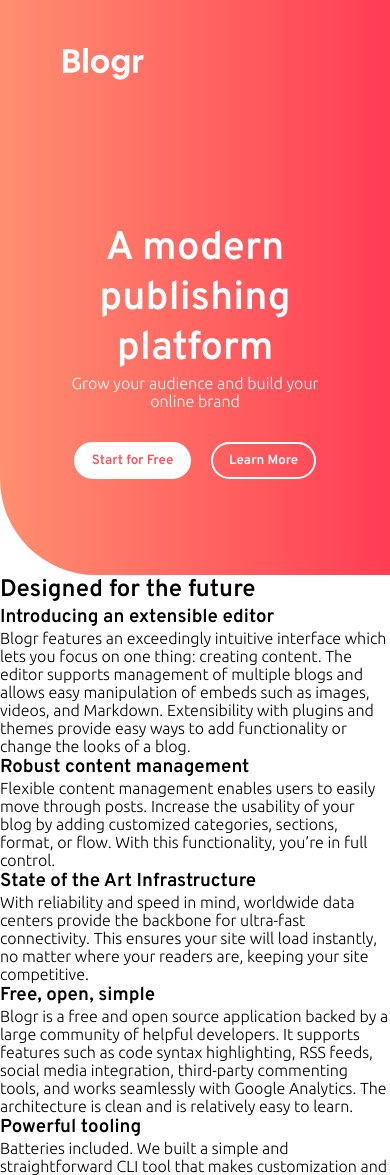
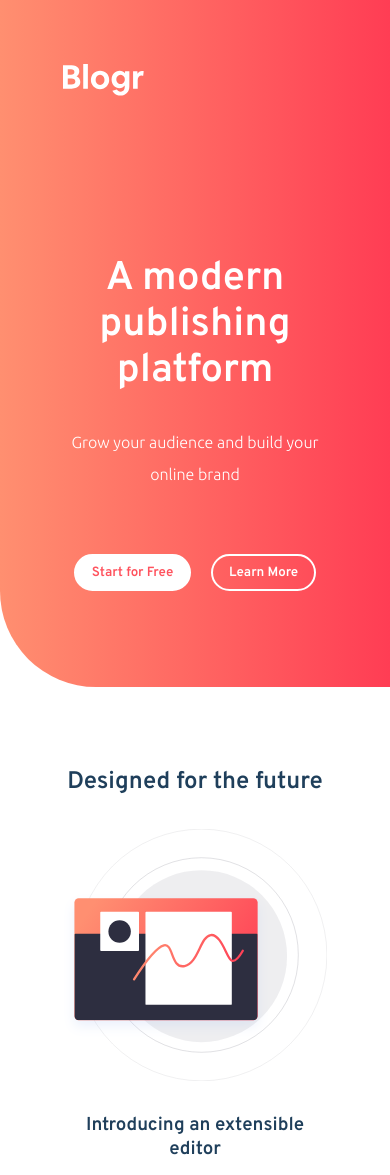
Before and after one commit to everettblakley/blogr-landing-page, a plain HTML site: page index.html in a window 390 px wide. Shown: the top 1175 px of the page. Drawn offline with Linux system fonts and the light colour scheme.

Commit message:
Getting the sections layed out

```diff
--- a/index.html
+++ b/index.html
@@ -70,25 +70,40 @@
 
     <section>
       <h2>Designed for the future</h2>
+      <div class="split">
+        <img
+          class="img-lg"
+          src="images/illustration-editor-desktop.svg"
+          alt="editor (desktop)"
+        />
+        <img
+          src="images/illustration-editor-mobile.svg"
+          alt=""
+          class="img-sm"
+        />
+        <div>
           <h3>Introducing an extensible editor</h3>
           <p>
-        Blogr features an exceedingly intuitive interface which lets you focus
-        on one thing: creating content. The editor supports management of
-        multiple blogs and allows easy manipulation of embeds such as images,
-        videos, and Markdown. Extensibility with plugins and themes provide easy
-        ways to add functionality or change the looks of a blog.
+            Blogr features an exceedingly intuitive interface which lets you
+            focus on one thing: creating content. The editor supports management
+            of multiple blogs and allows easy manipulation of embeds such as
+            images, videos, and Markdown. Extensibility with plugins and themes
+            provide easy ways to add functionality or change the looks of a
+            blog.
           </p>
           <h3>Robust content management</h3>
           <p>
-        Flexible content management enables users to easily move through posts.
-        Increase the usability of your blog by adding customized categories,
-        sections, format, or flow. With this functionality, you’re in full
-        control.
+            Flexible content management enables users to easily move through
+            posts. Increase the usability of your blog by adding customized
+            categories, sections, format, or flow. With this functionality,
+            you’re in full control.
           </p>
+        </div>
+      </div>
     </section>
 
     <section>
-      <h3>State of the Art Infrastructure</h3>
+      <h1>State of the Art Infrastructure</h1>
       <p>
         With reliability and speed in mind, worldwide data centers provide the
         backbone for ultra-fast connectivity. This ensures your site will load
@@ -114,6 +129,8 @@
       </p>
     </section>
     <footer>
+      <img class="brand" src="images/logo.svg" alt="" />
+
       <ul>
         <li>Product</li>
         <ul>
@@ -138,7 +155,7 @@
         </ul>
       </ul>
 
-      <div class="attribution">
+      <small>
         Challenge by
         <a href="https://www.frontendmentor.io?ref=challenge" target="_blank"
           >Frontend Mentor</a
@@ -146,7 +163,7 @@
         <a href="https://everettblakley.ca" target="_blank" rel="noreferrer"
           >Everett Blakley</a
         >.
-      </div>
+      </small>
     </footer>
   </body>
 </html>
--- a/style.css
+++ b/style.css
@@ -3,6 +3,8 @@
 :root {
   --sm: 375px;
   --lg: 1440px;
+
+  --corner-radius: 6rem;
 
   --red-200: hsl(355, 100%, 74%);
   --red-400: hsl(356, 100%, 66%);
@@ -18,6 +20,7 @@ html {
   font-size: 16px;
   font-family: Ubuntu, sans-serif;
   font-weight: 300;
+  color: var(--gray-600);
 }
 
 *,
@@ -48,6 +51,7 @@ ul {
 img {
   max-width: 100%;
   height: auto;
+  margin: 2rem 0;
 }
 
 h1,
@@ -55,43 +59,101 @@ h2,
 h3 {
   font-family: Overpass, sans-serif;
   font-weight: 600;
+  color: var(--blue-700);
+  margin-bottom: 0.5rem;
 }
 
 h1 {
   font-size: 2.5rem;
-  line-height: 125%;
+  line-height: 115%;
+  color: var(--white);
 }
 
-.container {
+h3 {
+  font-size: 1.5rem;
+}
+
+p {
+  line-height: 200%;
+  margin: 1.5rem 0 2rem 0;
+}
+
+header {
+  border-bottom-left-radius: var(--corner-radius);
+  background: rgb(255, 143, 112);
+  background: linear-gradient(
+    90deg,
+    rgba(255, 143, 112, 1) 0%,
+    rgba(255, 61, 84, 1) 100%
+  );
+}
+
+.container,
+section {
   max-width: 100%;
   margin: 0 auto;
-  padding: 0 1.5rem;
+  padding-left: 1.5rem;
+  padding-right: 1.5rem;
+}
+
+section,
+footer {
+  text-align: center;
+}
+
+section:nth-of-type(odd) {
+  padding: 5rem 1.5rem 3rem 1.5rem;
+}
+
+section:nth-of-type(even) {
+  background: var(--blue-700);
+  border-radius: 0 var(--corner-radius);
+  color: var(--gray-400);
+  padding: 5rem 1.5rem 3.5rem 1.5rem;
+}
+
+.img-sm {
+  display: block;
+}
+
+.img-lg {
+  display: none;
 }
 
 @media only screen and (min-width: 375px) {
-  .container {
+  h3 {
+    font-size: 1.17rem;
+  }
+
+  .container,
+  section {
     max-width: 80%;
   }
 
   nav > .mobile-menu {
     display: none;
   }
+
+  .img-sm {
+    display: none;
+  }
+
+  .img-lg {
+    display: block;
+  }
 }
 
 @media only screen and (min-width: 1440px) {
-  .container {
+  .container,
+  section {
     max-width: 50%;
   }
-}
-
-header {
-  border-bottom-left-radius: 6rem;
 }
 
 nav {
   display: flex;
   align-items: center;
-  padding: 3rem 0;
+  padding: 2rem 0;
 }
 
 .brand {
@@ -123,24 +185,6 @@ nav .mobile-menu {
 
 .bg-gray-800 {
   background-color: var(--gray-800);
-}
-
-.bg-blue-gradient {
-  background: rgb(63, 65, 100);
-  background: linear-gradient(
-    315deg,
-    rgba(63, 65, 100, 1) 0%,
-    rgba(44, 45, 63, 1) 100%
-  );
-}
-
-.bg-red-gradient {
-  background: rgb(255, 143, 112);
-  background: linear-gradient(
-    90deg,
-    rgba(255, 143, 112, 1) 0%,
-    rgba(255, 61, 84, 1) 100%
-  );
 }
 
 .btn {
@@ -177,6 +221,10 @@ nav .mobile-menu {
   text-align: center;
 }
 
+.cta h1 {
+  color: var(--white);
+}
+
 .cta .button-group {
   margin: 2rem 0 0;
 }
@@ -196,3 +244,10 @@ nav .mobile-menu {
 .ml-auto {
   margin-left: auto;
 }
+
+footer {
+  background-color: var(--gray-800);
+  border-top-right-radius: var(--corner-radius);
+  color: var(--gray-400);
+  padding: 3rem 0;
+}
```
Lines whose indentation alone changed are shown as unchanged.
